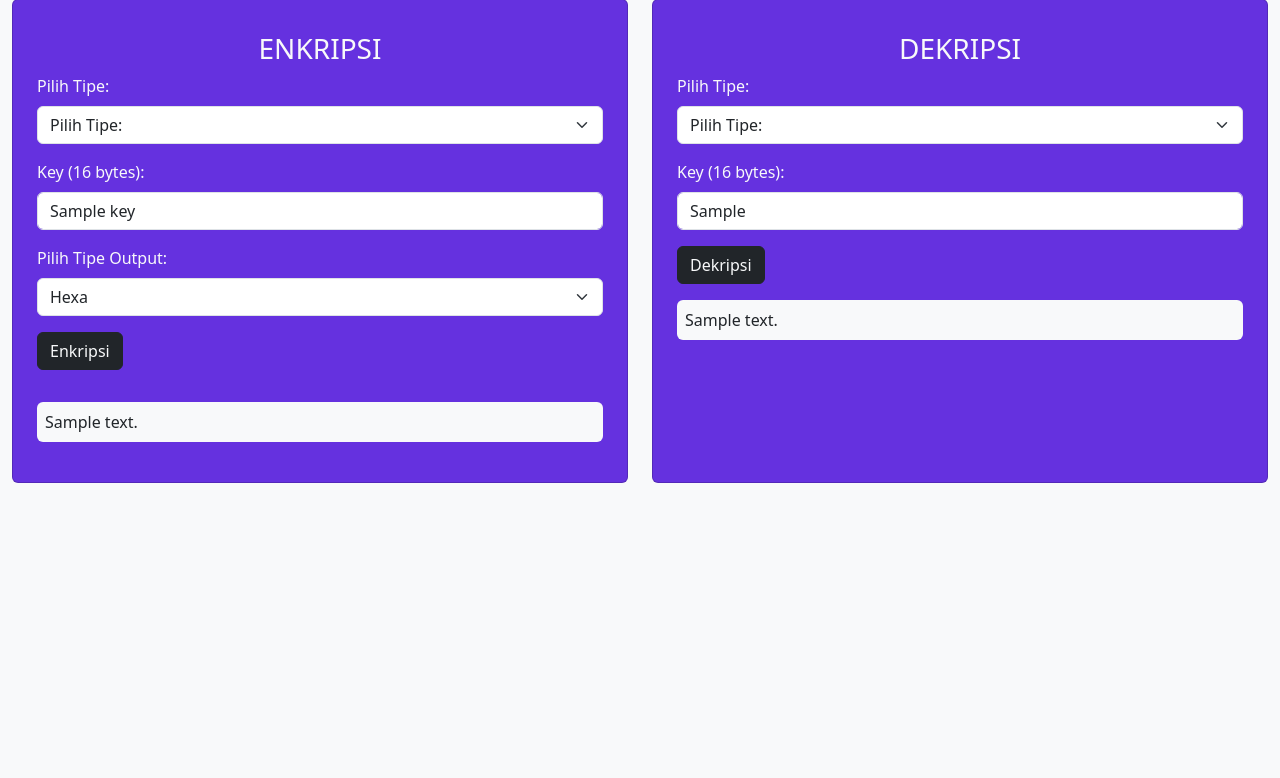
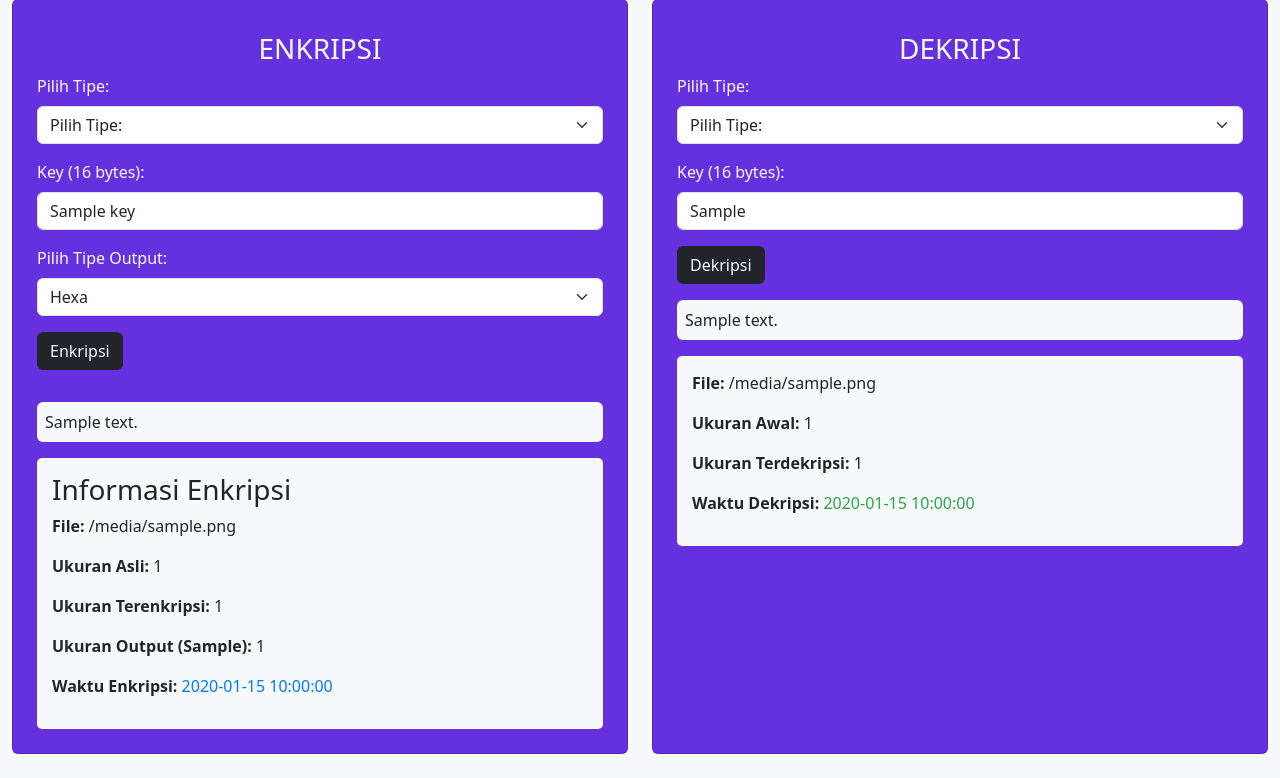
Before and after one commit to FadilRamadhan17/lib-aes, a Flask app: template templates/aes.html in a window 1280 px wide. Shown: the part 129-907 px from the top of the page. Before the commit the page ends 612 px from the top, so only its background shows below. Run offline with Flask 3, Linux system fonts and the light colour scheme; the template is opened without the code that fills it: most values are stand-ins (such as "Sample title", 1, 10 or a date in 2020).

Commit message:
update: benchmark

```diff
--- a/app.py
+++ b/app.py
@@ -1,5 +1,6 @@
 import os
 import base64
+import time
 from io import BytesIO
 from flask import Flask, request, render_template, send_file
 from cryptography.hazmat.primitives.ciphers import Cipher, algorithms, modes
@@ -23,17 +24,7 @@ def aes():
     return render_template('aes.html')
 
 class FastAES:
-    """
-    Implementasi AES cepat tanpa IV, hanya menggunakan plaintext dan key.
-    Catatan: Tidak menggunakan IV mengurangi keamanan tapi meningkatkan performa.
-    Kunci harus memiliki panjang maksimal 16 byte.
-    """
-
     def __init__(self, key=None):
-        """
-        Inisialisasi dengan key, atau generate key secara otomatis jika tidak disediakan
-        Key harus berbentuk bytes dan panjangnya tidak lebih dari 16 byte
-        """
         # Pastikan kunci tidak lebih dari 16 byte
         if key is None:
             # Generate kunci acak
@@ -53,9 +44,6 @@ class FastAES:
             self.key = key.ljust(16, b'\0')
 
     def encrypt(self, plaintext):
-        """
-        Enkripsi plaintext menggunakan AES
-        """
         # Konversi plaintext ke bytes jika masih string
         if isinstance(plaintext, str):
             plaintext = plaintext.encode('utf-8')
@@ -76,9 +64,6 @@ class FastAES:
         return ciphertext
 
     def decrypt(self, ciphertext):
-        """
-        Dekripsi ciphertext menggunakan AES
-        """
         # Pastikan ciphertext berbentuk bytes
         if not isinstance(ciphertext, bytes):
             raise ValueError("Ciphertext harus berbentuk bytes")
@@ -99,9 +84,15 @@ class FastAES:
 
         return plaintext[:-padding_length]
 
+def format_file_size_with_bytes(size_bytes):
+    if size_bytes < 1024:
+        return f"{size_bytes} bytes"
+    elif size_bytes < 1024 * 1024:
+        return f"{size_bytes/1024:.2f} KB ({size_bytes} bytes)"
+    else:
+        return f"{size_bytes/(1024*1024):.2f} MB ({size_bytes} bytes)"
 
 def read_uploaded_file(uploaded_file):
-    """Baca file yang diunggah dan kembalikan konten, nama file, dan ekstensi"""
     filename = secure_filename(uploaded_file.filename)
     extension = FileHandler.get_file_extension(filename)
 
@@ -120,7 +111,6 @@ def read_uploaded_file(uploaded_file):
     return content, filename, extension
 
 def detect_and_convert_format(content):
-    """Deteksi dan konversi format input (hex atau base64) ke bytes"""
     if isinstance(content, bytes):
         try:
             # Coba decode sebagai string
@@ -151,6 +141,54 @@ def detect_and_convert_format(content):
 
     return None, None
 
+@app.route('/download_encrypted_file', methods=['POST'])
+def download_encrypted_file():
+    try:
+        # Ambil data dari form
+        cipher_output_b64 = request.form['cipher_output_b64']
+        download_filename = request.form['download_filename']
+
+        # Decode cipher output
+        cipher_output = base64.b64decode(cipher_output_b64.encode('utf-8')).decode('utf-8')
+
+        # Siapkan file untuk download
+        output_stream = BytesIO()
+        output_stream.write(cipher_output.encode('utf-8'))
+        output_stream.seek(0)
+
+        return send_file(
+            output_stream,
+            as_attachment=True,
+            download_name=download_filename,
+            mimetype="application/octet-stream"
+        )
+    except Exception as e:
+        return render_template('error.html', error=f"Error during file download: {str(e)}"), 500
+
+@app.route('/download_decrypted_file', methods=['POST'])
+def download_decrypted_file():
+    try:
+        # Ambil data dari form
+        plaintext_b64 = request.form['plaintext_b64']
+        download_filename = request.form['download_filename']
+
+        # Decode plaintext dari base64
+        plaintext = base64.b64decode(plaintext_b64.encode('utf-8'))
+
+        # Siapkan file untuk download
+        output_stream = BytesIO()
+        output_stream.write(plaintext)
+        output_stream.seek(0)
+
+        return send_file(
+            output_stream,
+            as_attachment=True,
+            download_name=download_filename,
+            mimetype="application/octet-stream"
+        )
+    except Exception as e:
+        return render_template('error.html', error=f"Error during file download: {str(e)}"), 500
+
 @app.route('/encrypt', methods=['POST'])
 def encrypt():
     try:
@@ -175,37 +213,79 @@ def encrypt():
                 return render_template('error.html', error=f"Tidak ada file yang diunggah."), 400
 
             content, filename, extension = read_uploaded_file(uploaded_file)
+
+            # Mulai pengukuran waktu
+            start_time = time.perf_counter()
+
+            # Hitung ukuran file asli
+            original_size = len(content) if isinstance(content, (str, bytes)) else len(str(content).encode('utf-8'))
+            original_bytes = original_size  # Simpan ukuran dalam bytes
+
+            # Proses enkripsi
             cipher = aes.encrypt(content)
+
+            # Hitung waktu enkripsi
+            encryption_time = time.perf_counter() - start_time
+
+            # Hitung ukuran file setelah enkripsi
+            encrypted_size = len(cipher)
+            encrypted_bytes = encrypted_size  # Simpan ukuran dalam bytes
 
             if output_type == 'char':
                 cipher_output = base64.b64encode(cipher).decode('utf-8')
+                output_size = len(cipher_output.encode('utf-8'))
+                output_bytes = output_size  # Simpan ukuran dalam bytes
+                format_type = 'Base64'
             else:
                 cipher_output = cipher.hex()
+                output_size = len(cipher_output.encode('utf-8'))
+                output_bytes = output_size  # Simpan ukuran dalam bytes
+                format_type = 'Hexadecimal'
 
-            output_stream = BytesIO()
-            output_stream.write(cipher_output.encode('utf-8'))
-            output_stream.seek(0)
+            # Siapkan informasi untuk template dengan bytes
+            encryption_info = {
+                'original_size': format_file_size_with_bytes(original_bytes),
+                'encrypted_size': format_file_size_with_bytes(encrypted_bytes),
+                'output_size': format_file_size_with_bytes(output_bytes),
+                'encryption_time': f"{encryption_time:.16f} detik",
+                'filename': filename,
+                'format_type': format_type
+            }
 
+            # Tampilkan kunci tanpa padding
+            key_display = key.decode('utf-8', errors='replace').rstrip('\x00')
+
+            # Simpan cipher_output dalam session atau enkode dalam base64 untuk form hidden
+            cipher_output_b64 = base64.b64encode(cipher_output.encode('utf-8')).decode('utf-8')
             download_filename = f"{os.path.splitext(filename)[0]}_encrypted{extension if extension not in ['.pdf', '.docx'] else '.txt'}"
 
-            return send_file(
-                output_stream,
-                as_attachment=True,
-                download_name=download_filename,
-                mimetype="application/octet-stream"
-            )
+            # Selalu tampilkan halaman dengan informasi enkripsi terlebih dahulu
+            return render_template('aes.html',
+                                 input=input_type,
+                                 output=output_type,
+                                 key=key_display,
+                                 encryption_info=encryption_info,
+                                 cipher_output_b64=cipher_output_b64,
+                                 download_filename=download_filename,
+                                 show_download_button=True)
 
         elif input_type == 'text':
             plaintext = request.form['plaintext']
             if not plaintext:
                 return render_template('error.html', error=f"Tidak ada teks yang dimasukkan."), 400
 
+            # Hitung ukuran teks asli
+            original_size = len(plaintext.encode('utf-8'))
+
+            # Proses enkripsi
             cipher = aes.encrypt(plaintext)
 
             if output_type == 'char':
                 cipher_output = base64.b64encode(cipher).decode('utf-8')
+                output_size = len(cipher_output.encode('utf-8'))
             else:
                 cipher_output = cipher.hex()
+                output_size = len(cipher_output.encode('utf-8'))
 
             # Tampilkan kunci tanpa padding
             key_display = key.decode('utf-8', errors='replace').rstrip('\x00')
@@ -251,23 +331,54 @@ def decrypt():
             if not ciphertext_bytes:
                 return render_template('error.html', error=f"Format ciphertext tidak valid. Berikan input hex atau base64 yang valid."), 400
 
+            # Mulai pengukuran waktu
+            start_time = time.perf_counter()
+
+            # Hitung ukuran file terenkripsi
+            encrypted_size = len(ciphertext_bytes)
+            encrypted_bytes = encrypted_size  # Simpan ukuran dalam bytes
+
             try:
                 plaintext = aes.decrypt(ciphertext_bytes)
             except Exception as e:
                 return render_template('error.html', error=f"Gagal mendekripsi: {str(e)}"), 400
 
+            # Hitung waktu dekripsi
+            decryption_time = time.perf_counter() - start_time
+
+            # Hitung ukuran file setelah dekripsi
+            decrypted_size = len(plaintext)
+            decrypted_bytes = decrypted_size  # Simpan ukuran dalam bytes
+
+            # Siapkan informasi untuk template
+            decryption_info = {
+                'encrypted_size': format_file_size_with_bytes(encrypted_bytes),
+                'decrypted_size': format_file_size_with_bytes(decrypted_bytes),
+                'decryption_time': f"{decryption_time:.16f} detik",
+                'filename': filename
+            }
+
+            # Tampilkan kunci tanpa padding
+            key_display = key.decode('utf-8', errors='replace').rstrip('\x00')
+
+            # Untuk file, kita perlu menangani download dan tampilan informasi
             output_stream = BytesIO()
             output_stream.write(plaintext)
             output_stream.seek(0)
 
             download_filename = f"{os.path.splitext(filename)[0]}_decrypted{extension if extension not in ['.pdf', '.docx'] else '.txt'}"
 
-            return send_file(
-                output_stream,
-                as_attachment=True,
-                download_name=download_filename,
-                mimetype="application/octet-stream"
-            )
+            # Simpan plaintext dalam session atau enkode dalam base64 untuk form hidden
+            plaintext_b64 = base64.b64encode(plaintext).decode('utf-8')
+
+            # Tampilkan halaman dengan informasi dekripsi terlebih dahulu
+            return render_template('aes.html',
+                                 input1=input_type,
+                                 key1=key_display,
+                                 decryption_info=decryption_info,
+                                 plaintext_b64=plaintext_b64,
+                                 download_filename=download_filename,
+                                 show_download_button_decrypt=True)
 
         elif input_type == 'text':
             ciphertext = request.form['text_ciphertext1'].strip()
@@ -277,10 +388,16 @@ def decrypt():
             if not ciphertext_bytes:
                 return render_template('error.html', error=f"Format ciphertext tidak valid. Berikan input hex atau base64 yang valid."), 400
 
+            # Hitung ukuran teks terenkripsi
+            encrypted_size = len(ciphertext_bytes)
+
             try:
                 plaintext = aes.decrypt(ciphertext_bytes)
             except Exception as e:
                 return render_template('error.html', error=f"Gagal mendekripsi: {str(e)}"), 400
+
+            # Hitung ukuran setelah dekripsi
+            decrypted_size = len(plaintext)
 
             # Tampilkan kunci tanpa padding
             key_display = key.decode('utf-8', errors='replace').rstrip('\x00')
@@ -296,8 +413,7 @@ def decrypt():
                                   input1=input_type,
                                   ciphertext1=ciphertext,
                                   plaintext1=plaintext_decoded,
-                                  key1=key_display,
-                                  detected_format=detected_format)
+                                  key1=key_display)
 
         else:
             return render_template('error.html', error=f"Jenis input tidak valid."), 400
--- a/file.py
+++ b/file.py
@@ -6,7 +6,6 @@ from io import BytesIO
 class FileHandler:
     @staticmethod
     def read_pdf(file):
-        """Extract text from PDF using pdfplumber, preserve better layout"""
         text = ""
         # Jika file adalah BytesIO dari Flask upload
         if hasattr(file, 'read'):
@@ -21,7 +20,6 @@ class FileHandler:
 
     @staticmethod
     def read_docx(file):
-        """Read content from DOCX file"""
         # Jika file adalah BytesIO dari Flask upload
         if hasattr(file, 'seek'):
             file.seek(0)  # Reset pointer ke awal file
--- a/static/style.css
+++ b/static/style.css
@@ -105,3 +105,25 @@
   font-size: 24px;
   color: white;
 }
+
+button {
+  background-color: #007bff;
+  color: white;
+  padding: 6px 20px;
+  border: none;
+  border-radius: 5px;
+  cursor: pointer;
+  font-size: 16px;
+  margin-right: 10px;
+}
+button:hover {
+  background-color: #0056b3;
+}
+.hidden {
+  display: none;
+}
+.info-box {
+  background-color: #f8f9fa;
+  padding: 15px;
+  border-radius: 5px;
+}
--- a/templates/aes.html
+++ b/templates/aes.html
@@ -30,10 +30,8 @@
                             </div>
                             <div class="mb-3" id="encrypt_file_input" {% if input != 'file' %}style="display:none;"{% endif %}>
                                 <label class="form-label text-light">File to Encrypt:</label>
-                                <input type="file" class="form-control" name="file_plaintext" id="file_plaintext">
-                                <!-- {% if uploaded_file %}
-                                <p class="form-label text-light">Uploaded file: {{ uploaded_file.filename }}</p>
-                                {% endif %} -->
+                                <input type="file" class="form-control" name="file_plaintext" id="file_plaintext" accept=".txt,.pdf,.docx,.doc">
+                                <small>Format yang didukung: TXT, PDF, DOCX</small>
                             </div>
 
                             <div class="mb-3" id="encrypt_text_input" {% if input != 'text' %}style="display:none;"{% endif %}>
@@ -63,6 +61,41 @@
                             <p class="bg-light p-2 text-light text-dark rounded">{{ ciphertext }}</p>
                             {% endif %}
                         </div>
+                        <!-- Tampilkan informasi enkripsi jika ada -->
+                        {% if encryption_info %}
+                        <div class="info-box">
+                            <h3>Informasi Enkripsi</h3>
+
+                            {% if encryption_info.filename %}
+                            <p><strong>File:</strong> {{ encryption_info.filename }}</p>
+                            {% endif %}
+
+                            <p>
+                                <strong>Ukuran Asli:</strong> {{ encryption_info.original_size }}
+                            </p>
+                            <p>
+                                <strong>Ukuran Terenkripsi:</strong> {{ encryption_info.encrypted_size }}
+                            </p>
+                            <p>
+                                <strong>Ukuran Output ({{ encryption_info.format_type }}):</strong> {{ encryption_info.output_size }}
+                            </p>
+                            <p>
+                                <strong>Waktu Enkripsi:</strong>
+                                <span style="color: #007bff;">{{ encryption_info.encryption_time }}</span>
+                            </p>
+
+                            <!-- Tombol Download untuk File -->
+                            {% if show_download_button and cipher_output_b64 %}
+                            <form method="POST" action="/download_encrypted_file" style="margin-top: 15px;">
+                                <input type="hidden" name="cipher_output_b64" value="{{ cipher_output_b64 }}">
+                                <input type="hidden" name="download_filename" value="{{ download_filename }}">
+                                <button type="submit" style="background-color: #28a745;">
+                                    Download
+                                </button>
+                            </form>
+                            {% endif %}
+                        </div>
+                        {% endif %}
                     </div>
                 </div>
                 <!-- DESKRIPSI -->
@@ -81,10 +114,8 @@
 
                             <div class="mb-3" id="decrypt_file_input" {% if input1 != 'file' %}style="display:none;"{% endif %}>
                                 <label class="form-label text-light">File to Decrypt:</label>
-                                <input type="file" class="form-control" id="file" name="file_ciphertext1">
-                                <!-- {% if uploaded_file1 %}
-                                <p class="form-label text-light">Uploaded file: {{ uploaded_file.filename }}</p>
-                                {% endif %} -->
+                                <input type="file" class="form-control" id="file" name="file_ciphertext1" accept=".txt,.pdf,.docx,.doc">
+                                <small>Format yang didukung: TXT, PDF, DOCX</small>
                             </div>
 
                             <div class="mb-3" id="decrypt_text_input" {% if input1 != 'text' %}style="display:none;"{% endif %}>
@@ -102,6 +133,35 @@
                             <p class="bg-light p-2 text-light text-dark rounded">{{ plaintext1 }}</p>
                             {% endif %}
                         </div>
+                        {% if decryption_info %}
+                        <div class="info-box">
+                            {% if decryption_info.filename %}
+                        <p><strong>File:</strong> {{ decryption_info.filename }}</p>
+                        {% endif %}
+
+                        <p>
+                            <strong>Ukuran Awal:</strong> {{ decryption_info.encrypted_size }}
+                        </p>
+                        <p>
+                            <strong>Ukuran Terdekripsi:</strong> {{ decryption_info.decrypted_size }}
+                        </p>
+                        <p>
+                            <strong>Waktu Dekripsi:</strong>
+                            <span style="color: #28a745;">{{ decryption_info.decryption_time }}</span>
+                        </p>
+
+                            <!-- Tombol Download untuk File -->
+                            {% if show_download_button_decrypt and plaintext_b64 %}
+                            <form method="POST" action="/download_decrypted_file" style="margin-top: 15px;">
+                                <input type="hidden" name="plaintext_b64" value="{{ plaintext_b64 }}">
+                                <input type="hidden" name="download_filename" value="{{ download_filename }}">
+                                <button type="submit" style="background-color: #28a745;">
+                                    Download
+                                </button>
+                            </form>
+                            {% endif %}
+                        </div>
+                        {% endif %}
                     </div>
                 </div>
             </div>
```
